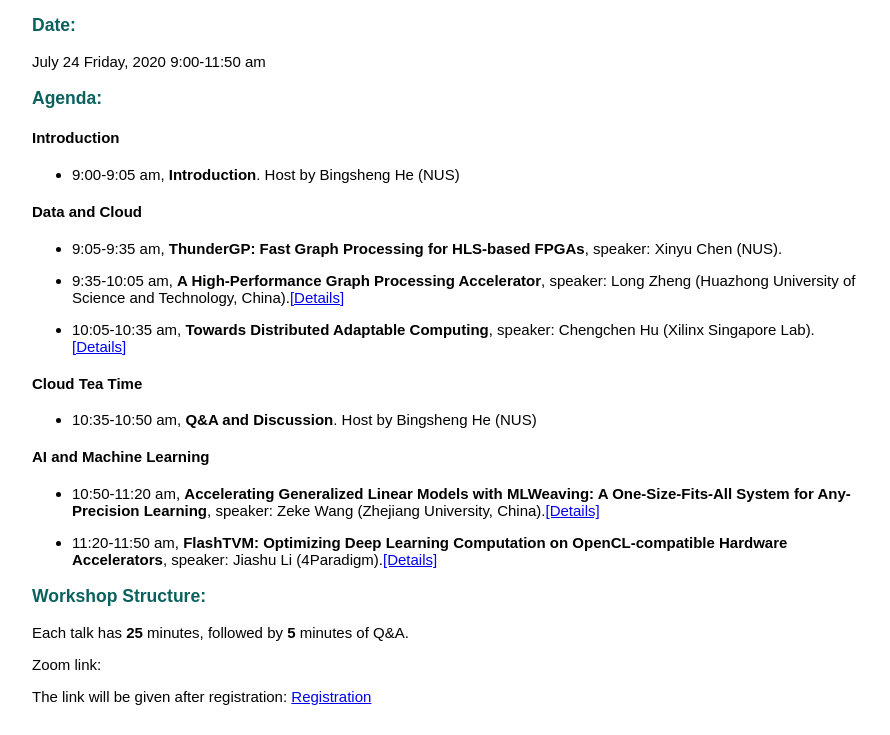
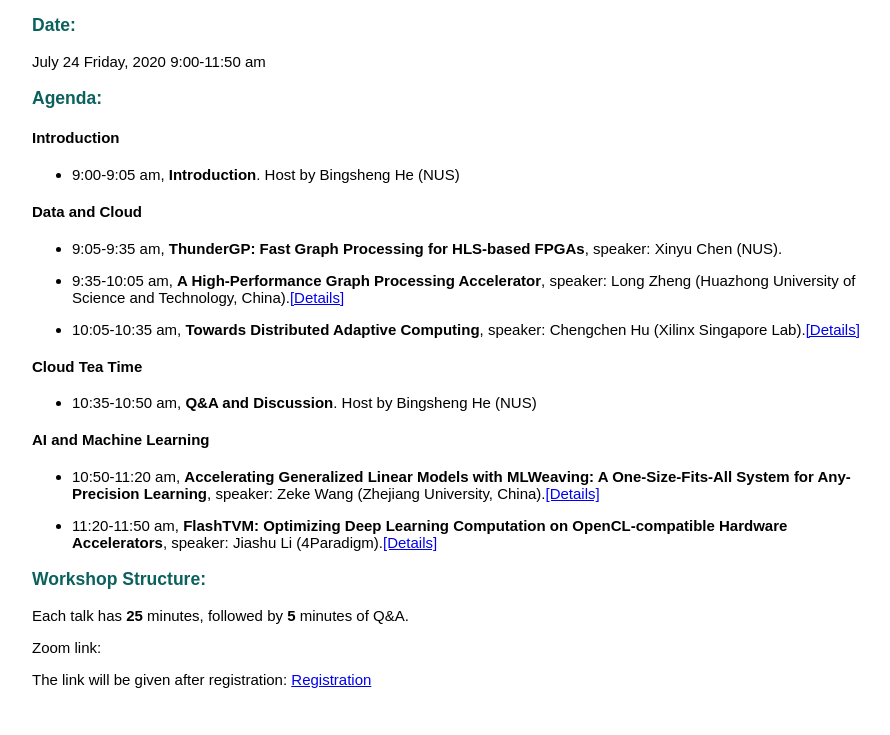
Before and after one commit to XACCNUS/XACCNUS.github.io, a plain HTML site: page index.html in a window 1280 px wide. Shown: the part 153-888 px from the top of the page, without its empty margins (160-1050 px from the left). Drawn offline with Linux system fonts and the light colour scheme.

Commit message:
Update index.html

```diff
--- a/index.html
+++ b/index.html
@@ -17,7 +17,7 @@
 </li>
 <li><p>9:35-10:05 am, <strong>A High-Performance Graph Processing Accelerator</strong>, speaker: Long Zheng (Huazhong University of Science and Technology, China).<a href="subpage/longzheng.html">[Details]</a> </p>
 </li>
-<li><p>10:05-10:35 am, <strong>Towards Distributed Adaptable Computing</strong>, speaker: Chengchen Hu (Xilinx Singapore Lab).<a href="subpage/chengchenhu.html">[Details]</a></p>
+<li><p>10:05-10:35 am, <strong>Towards Distributed Adaptive Computing</strong>, speaker: Chengchen Hu (Xilinx Singapore Lab).<a href="subpage/chengchenhu.html">[Details]</a></p>
 </li>
 </ul>
 <h4 id="cloud-tea-time">Cloud Tea Time</h4>
```
